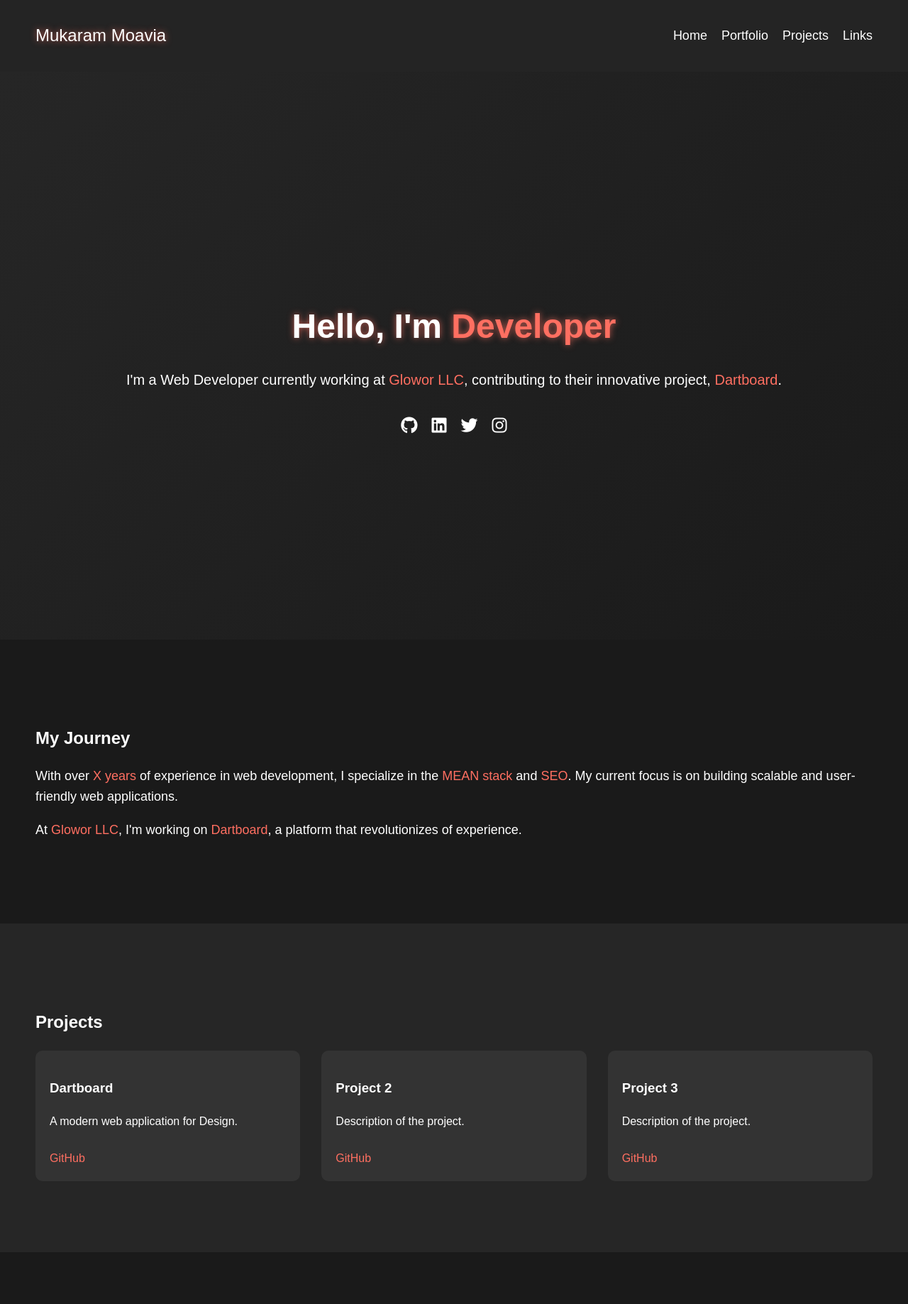
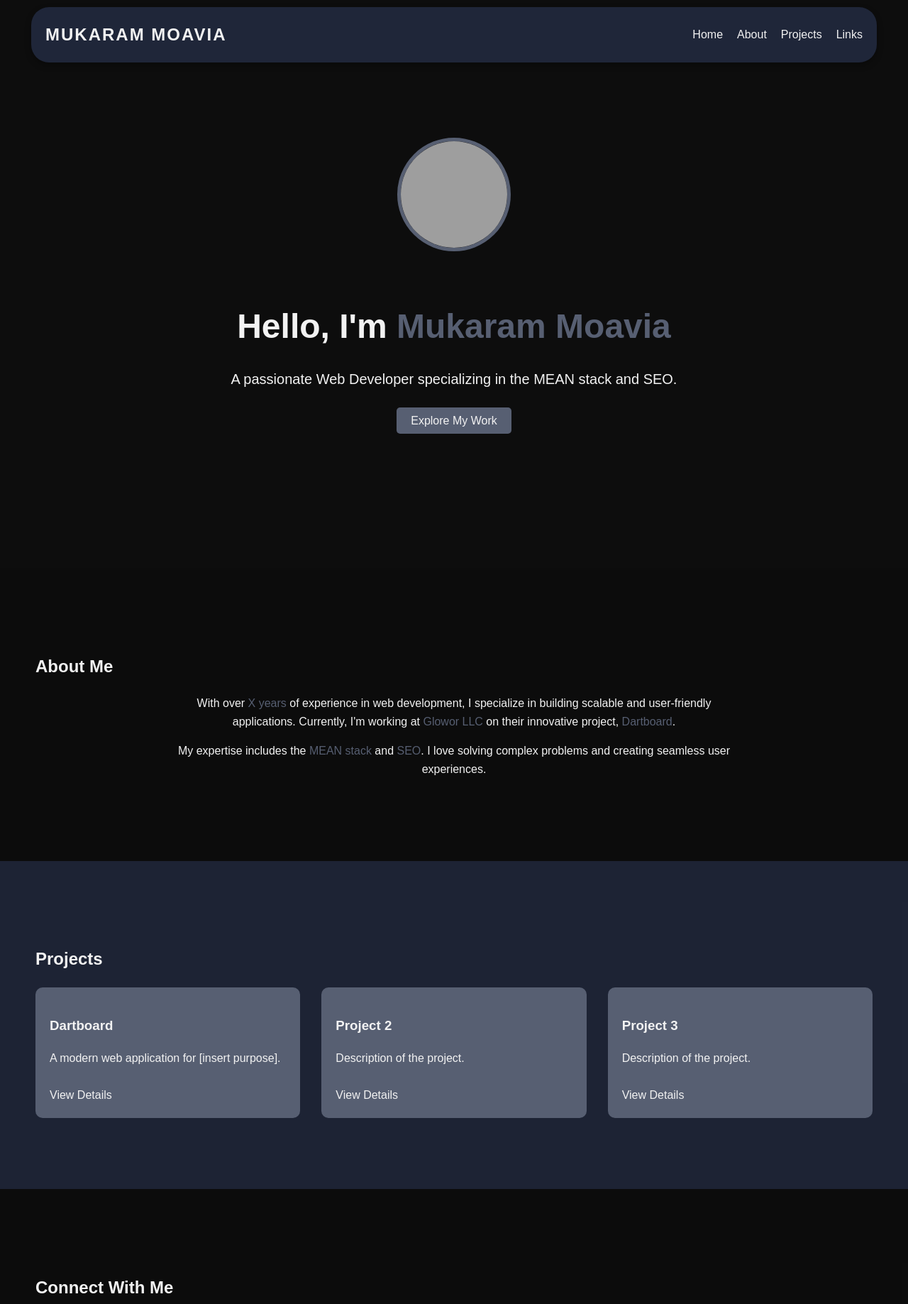
Before and after one commit to MukaramCodes/Mukaram-Portfolio, a plain HTML site: page Portfolio.html in a window 1280 px wide. Shown: the top 1837 px of the page at 71% size. Drawn offline with nearby package versions, Linux system fonts and the light colour scheme; grey boxes are pictures that could not be loaded; a web font is replaced by a local one.

Commit message:
Portfolio changed

```diff
--- a/Portfolio.css
+++ b/Portfolio.css
@@ -2,8 +2,8 @@
 body {
   margin: 0;
   font-family: Arial, sans-serif;
-    background-color: #1a1a1a;
-    color: #ffffff;
+  background-color: #0d0d0d;
+  color: #f2f2f2;
   line-height: 1.6;
 }
 
@@ -12,7 +12,17 @@
 }
 
 .highlight {
-    color: #ff6f61;
+  color: #575f72;
+}
+
+/* Particles Background */
+#particles-js {
+  position: fixed;
+  top: 0;
+  left: 0;
+  width: 100%;
+  height: 100%;
+  z-index: -1;
 }
 
 /* Navigation Bar */
@@ -20,19 +30,28 @@
   display: flex;
   justify-content: space-between;
   align-items: center;
-    padding: 20px 50px;
-    background-color: rgba(38, 38, 38, 0.9);
-    position: sticky;
+  padding: 10px 20px;
+  background-color: rgba(34, 42, 63, 0.9);
+  position: fixed;
   top: 0;
+  left: 0;
+  right: 0;
   z-index: 1000;
   backdrop-filter: blur(10px);
+  width: 90%;
+  max-width: 1200px;
+  margin: 10px auto;
+  border-radius: 25px;
+  box-shadow: 0 4px 10px rgba(0, 0, 0, 0.3);
 }
 
 .logo .logo-text {
   font-family: 'Le Major 3', sans-serif;
   font-size: 24px;
-    color: #ffffff;
-    text-shadow: 0 0 10px rgba(255, 111, 97, 0.7);
+  color: #f2f2f2;
+  font-weight: bold;
+  text-transform: uppercase;
+  letter-spacing: 2px;
 }
 
 .nav-links {
@@ -43,14 +62,13 @@
 
 .nav-links a {
   text-decoration: none;
-    color: #ffffff;
-    font-size: 18px;
-    transition: color 0.3s, text-shadow 0.3s;
+  color: #f2f2f2;
+  font-size: 16px;
+  transition: color 0.3s;
 }
 
 .nav-links a:hover {
-    color: #ff6f61;
-    text-shadow: 0 0 10px rgba(255, 111, 97, 0.7);
+  color: #bebebe;
 }
 
 .hamburger {
@@ -62,7 +80,7 @@
 .hamburger .line {
   width: 25px;
   height: 3px;
-    background-color: #ffffff;
+  background-color: #f2f2f2;
   margin: 4px 0;
   transition: transform 0.3s, opacity 0.3s;
 }
@@ -74,36 +92,20 @@
   justify-content: center;
   align-items: center;
   text-align: center;
-    background: linear-gradient(135deg, #262626, #1a1a1a);
   position: relative;
-    overflow: hidden;
 }
 
-  .home-section::before {
-    content: '';
-    position: absolute;
-    top: -50%;
-    left: -50%;
-    width: 200%;
-    height: 200%;
-    background: radial-gradient(circle, rgba(255, 111, 97, 0.1), transparent);
-    animation: glow 6s infinite alternate;
-    z-index: -1; /* Ensure it stays in the background */
-  }
-
-  @keyframes glow {
-    0% {
-      transform: translate(0, 0);
-    }
-    100% {
-      transform: translate(50%, 50%);
-    }
+.profile-picture img {
+  width: 150px;
+  height: 150px;
+  border-radius: 50%;
+  border: 5px solid #575f72;
+  margin-bottom: 20px;
 }
 
 .home-content h1 {
   font-size: 48px;
   margin-bottom: 20px;
-    text-shadow: 0 0 10px rgba(255, 111, 97, 0.7);
 }
 
 .home-content p {
@@ -111,90 +113,39 @@
   margin-bottom: 30px;
 }
 
-  .social-links {
-    display: flex;
-    gap: 20px;
-    justify-content: center;
+.cta-button {
+  padding: 10px 20px;
+  background-color: #575f72;
+  color: #f2f2f2;
+  text-decoration: none;
+  border-radius: 5px;
+  transition: background-color 0.3s;
 }
 
-  .social-links a {
-    color: #ffffff;
-    font-size: 24px;
-    transition: color 0.3s, transform 0.3s;
+.cta-button:hover {
+  background-color: #bebebe;
 }
 
-  .social-links a:hover {
-    color: #ff6f61;
-    transform: translateY(-5px);
+/* About Section */
+.about-section {
+  padding: 100px 50px;
+  background-color: rgba(13, 13, 13, 0.8);
+  position: relative;
+  z-index: 1;
 }
 
-  /* Animated Text */
-  .animated-text {
-    display: inline-block;
-    position: relative;
-  }
-
-  .animated-text::after {
-    content: '';
-    position: absolute;
-    width: 100%;
-    height: 2px;
-    background-color: #ff6f61;
-    bottom: -5px;
-    left: 0;
-    transform: scaleX(0);
-    transform-origin: bottom right;
-    transition: transform 0.5s ease;
-  }
-
-  .animated-text:hover::after {
-    transform: scaleX(1);
-    transform-origin: bottom left;
-  }
-
-  /* Portfolio Section */
-  .portfolio-section {
-    padding: 100px 50px;
-    background-color: #1a1a1a;
-    position: relative;
-    overflow: hidden;
-  }
-
-  .portfolio-section::before {
-    content: '';
-    position: absolute;
-    top: -50%;
-    left: -50%;
-    width: 200%;
-    height: 200%;
-    background: radial-gradient(circle, rgba(255, 111, 97, 0.1), transparent);
-    animation: glow 6s infinite alternate;
-    z-index: -1; /* Ensure it stays in the background */
-  }
-
-  .portfolio-content p {
-    font-size: 18px;
-    line-height: 1.6;
+.about-content {
+  max-width: 800px;
+  margin: 0 auto;
+  text-align: center;
 }
 
 /* Projects Section */
 .projects-section {
   padding: 100px 50px;
-    background-color: #262626;
+  background-color: rgba(34, 42, 63, 0.8);
   position: relative;
-    overflow: hidden;
-  }
-
-  .projects-section::before {
-    content: '';
-    position: absolute;
-    top: -50%;
-    left: -50%;
-    width: 200%;
-    height: 200%;
-    background: radial-gradient(circle, rgba(255, 111, 97, 0.1), transparent);
-    animation: glow 6s infinite alternate;
-    z-index: -1; /* Ensure it stays in the background */
+  z-index: 1;
 }
 
 .project-grid {
@@ -204,44 +155,30 @@
 }
 
 .project-card {
-    background-color: #333333;
+  background-color: #575f72;
   padding: 20px;
   border-radius: 10px;
   transition: transform 0.3s, box-shadow 0.3s;
-    position: relative;
-    z-index: 1; /* Ensure cards are above the background */
 }
 
 .project-card:hover {
   transform: translateY(-10px);
-    box-shadow: 0 0 20px rgba(255, 111, 97, 0.5);
+  box-shadow: 0 0 20px rgba(242, 242, 242, 0.5);
 }
 
 .project-link {
   display: inline-block;
   margin-top: 10px;
-    color: #ff6f61;
+  color: #f2f2f2;
   text-decoration: none;
 }
 
 /* Links Section */
 .links-section {
   padding: 100px 50px;
-    background-color: #1a1a1a;
+  background-color: rgba(13, 13, 13, 0.8);
   position: relative;
-    overflow: hidden;
-  }
-
-  .links-section::before {
-    content: '';
-    position: absolute;
-    top: -50%;
-    left: -50%;
-    width: 200%;
-    height: 200%;
-    background: radial-gradient(circle, rgba(255, 111, 97, 0.1), transparent);
-    animation: glow 6s infinite alternate;
-    z-index: -1; /* Ensure it stays in the background */
+  z-index: 1;
 }
 
 .links-grid {
@@ -255,19 +192,17 @@
   flex-direction: column;
   align-items: center;
   justify-content: center;
-    background-color: #333333;
+  background-color: #575f72;
   padding: 20px;
   border-radius: 10px;
   text-decoration: none;
-    color: #ffffff;
+  color: #f2f2f2;
   transition: transform 0.3s, box-shadow 0.3s;
-    position: relative;
-    z-index: 1; /* Ensure cards are above the background */
 }
 
 .link-card:hover {
   transform: translateY(-10px);
-    box-shadow: 0 0 20px rgba(255, 111, 97, 0.5);
+  box-shadow: 0 0 20px rgba(242, 242, 242, 0.5);
 }
 
 .link-card i {
@@ -279,21 +214,9 @@
 footer {
   text-align: center;
   padding: 20px;
-    background-color: #262626;
+  background-color: rgba(34, 42, 63, 0.8);
   position: relative;
-    overflow: hidden;
-  }
-
-  footer::before {
-    content: '';
-    position: absolute;
-    top: -50%;
-    left: -50%;
-    width: 200%;
-    height: 200%;
-    background: radial-gradient(circle, rgba(255, 111, 97, 0.1), transparent);
-    animation: glow 6s infinite alternate;
-    z-index: -1; /* Ensure it stays in the background */
+  z-index: 1;
 }
 
 /* Mobile Responsiveness */
@@ -301,13 +224,14 @@
   .nav-links {
     display: none;
     flex-direction: column;
-      background-color: rgba(38, 38, 38, 0.9);
+    background-color: rgba(34, 42, 63, 0.9);
     position: absolute;
-      top: 80px;
-      right: 0;
-      width: 100%;
+    top: 60px;
+    right: 20px;
+    width: 200px;
     padding: 20px;
-      backdrop-filter: blur(10px);
+    border-radius: 10px;
+    box-shadow: 0 4px 10px rgba(0, 0, 0, 0.3);
   }
 
   .nav-links.active {
@@ -317,4 +241,12 @@
   .hamburger {
     display: flex;
   }
+
+  .home-content h1 {
+    font-size: 36px;
   }
+
+  .home-content p {
+    font-size: 18px;
+  }
+}
--- a/Portfolio.html
+++ b/Portfolio.html
@@ -3,15 +3,18 @@
   <head>
     <meta charset="UTF-8" />
     <meta name="viewport" content="width=device-width, initial-scale=1.0" />
-    <title>My Portfolio</title>
+    <title>Mukaram Moavia - Portfolio</title>
     <link rel="stylesheet" href="Portfolio.css" />
     <link href="https://fonts.cdnfonts.com/css/le-major-3" rel="stylesheet" />
-    <script
-      src="https://kit.fontawesome.com/a076d05399.js"
-      crossorigin="anonymous"
-    ></script>
+    <link rel="stylesheet" href="https://cdnjs.cloudflare.com/ajax/libs/font-awesome/6.0.0-beta3/css/all.min.css" />
+    <script src="https://cdnjs.cloudflare.com/ajax/libs/gsap/3.9.1/gsap.min.js"></script>
+    <script src="https://unpkg.com/scrollreveal"></script>
+    <script src="https://cdn.jsdelivr.net/npm/tsparticles"></script>
   </head>
   <body>
+    <!-- Particles Background -->
+    <div id="particles-js"></div>
+
     <!-- Navigation Bar -->
     <nav class="navbar">
       <div class="logo">
@@ -19,7 +22,7 @@
       </div>
       <ul class="nav-links">
         <li><a href="#home">Home</a></li>
-        <li><a href="#portfolio">Portfolio</a></li>
+        <li><a href="#about">About</a></li>
         <li><a href="#projects">Projects</a></li>
         <li><a href="#links">Links</a></li>
       </ul>
@@ -33,36 +36,24 @@
     <!-- Home Section -->
     <section id="home" class="home-section">
       <div class="home-content">
-        <h1>Hello, I'm <span class="highlight animated-text">Mukaram</span></h1>
-        <p>
-          I'm a <span class="animated-text-role">Web Developer</span> currently
-          working at <span class="highlight">Glowor LLC</span>, contributing to
-          their innovative project, <span class="highlight">Dartboard</span>.
-        </p>
-        <div class="social-links">
-          <a href="#"><i class="fab fa-github"></i></a>
-          <a href="#"><i class="fab fa-linkedin"></i></a>
-          <a href="#"><i class="fab fa-twitter"></i></a>
-          <a href="#"><i class="fab fa-instagram"></i></a>
+        <div class="profile-picture">
+          <img src="https://i.ibb.co/FL45BF0L/profile.jpg" alt="Mukaram Moavia" />
         </div>
+        <h1>Hello, I'm <span class="highlight">Mukaram Moavia</span></h1>
+        <p>A passionate <span class="animated-text">Web Developer</span> specializing in the MEAN stack and SEO.</p>
+        <a href="#about" class="cta-button">Explore My Work</a>
       </div>
     </section>
 
-    <!-- Portfolio Section -->
-    <section id="portfolio" class="portfolio-section">
-      <h2>My Journey</h2>
-      <div class="portfolio-content">
+    <!-- About Section -->
+    <section id="about" class="about-section">
+      <h2>About Me</h2>
+      <div class="about-content">
         <p>
-          With over <span class="highlight">X years</span> of experience in web
-          development, I specialize in the
-          <span class="highlight">MEAN stack</span> and
-          <span class="highlight">SEO</span>. My current focus is on building
-          scalable and user-friendly web applications.
+          With over <span class="highlight">X years</span> of experience in web development, I specialize in building scalable and user-friendly applications. Currently, I'm working at <span class="highlight">Glowor LLC</span> on their innovative project, <span class="highlight">Dartboard</span>.
         </p>
         <p>
-          At <span class="highlight">Glowor LLC</span>, I'm working on
-          <span class="highlight">Dartboard</span>, a platform that
-          revolutionizes of experience.
+          My expertise includes the <span class="highlight">MEAN stack</span> and <span class="highlight">SEO</span>. I love solving complex problems and creating seamless user experiences.
         </p>
       </div>
     </section>
@@ -73,25 +64,25 @@
       <div class="project-grid">
         <div class="project-card">
           <h3>Dartboard</h3>
-          <p>A modern web application for Design.</p>
-          <a href="#" class="project-link">GitHub</a>
+          <p>A modern web application for [insert purpose].</p>
+          <a href="#" class="project-link">View Details</a>
         </div>
         <div class="project-card">
           <h3>Project 2</h3>
           <p>Description of the project.</p>
-          <a href="#" class="project-link">GitHub</a>
+          <a href="#" class="project-link">View Details</a>
         </div>
         <div class="project-card">
           <h3>Project 3</h3>
           <p>Description of the project.</p>
-          <a href="#" class="project-link">GitHub</a>
+          <a href="#" class="project-link">View Details</a>
         </div>
       </div>
     </section>
 
     <!-- Links Section -->
     <section id="links" class="links-section">
-      <h2>Links</h2>
+      <h2>Connect With Me</h2>
       <div class="links-grid">
         <a href="#" class="link-card">
           <i class="fab fa-github"></i>
@@ -109,14 +100,6 @@
           <i class="fab fa-instagram"></i>
           <span>Instagram</span>
         </a>
-        <a href="#" class="link-card">
-          <i class="fab fa-medium"></i>
-          <span>Medium</span>
-        </a>
-        <a href="#" class="link-card">
-          <i class="fab fa-behance"></i>
-          <span>Behance</span>
-        </a>
       </div>
     </section>
 
--- a/Portfolio.js
+++ b/Portfolio.js
@@ -16,19 +16,35 @@
 //   navLinks.classList.toggle('active');
 // });
 // Animated Text in Home Section
-const animatedText = document.querySelector('.animated-text');
-const roles = ['Developer', 'SEO Expert', 'Overthinker'];
-let roleIndex = 0;
+// Particles Background
+particlesJS.load("particles-js", "particles.json", function () {
+  console.log("Particles loaded!");
+});
 
-setInterval(() => {
-  animatedText.textContent = roles[roleIndex];
-  roleIndex = (roleIndex + 1) % roles.length;
-}, 3000);
+// Navbar Scroll Animation
+window.addEventListener("scroll", () => {
+  const navbar = document.querySelector(".navbar");
+
+  if (window.scrollY > 100) {
+    navbar.classList.add("scrolled");
+  } else {
+    navbar.classList.remove("scrolled");
+  }
+});
 
 // Mobile Navigation
-const hamburger = document.querySelector('.hamburger');
-const navLinks = document.querySelector('.nav-links');
+const hamburger = document.querySelector(".hamburger");
+const navLinks = document.querySelector(".nav-links");
 
-hamburger.addEventListener('click', () => {
-  navLinks.classList.toggle('active');
+hamburger.addEventListener("click", () => {
+  navLinks.classList.toggle("active");
 });
+
+// GSAP Animations
+gsap.from(".navbar", { opacity: 0, y: -50, duration: 1, delay: 0.5 });
+gsap.from(".home-section", { opacity: 0, y: 50, duration: 1, delay: 1 });
+
+// ScrollReveal Animations
+ScrollReveal().reveal(".about-section", { delay: 300, distance: "50px", origin: "bottom" });
+ScrollReveal().reveal(".projects-section", { delay: 400, distance: "50px", origin: "bottom" });
+ScrollReveal().reveal(".links-section", { delay: 500, distance: "50px", origin: "bottom" });
```
Also changed, not shown: particles.json (added, +82 -0 lines). Lines whose indentation alone changed are shown as unchanged.
